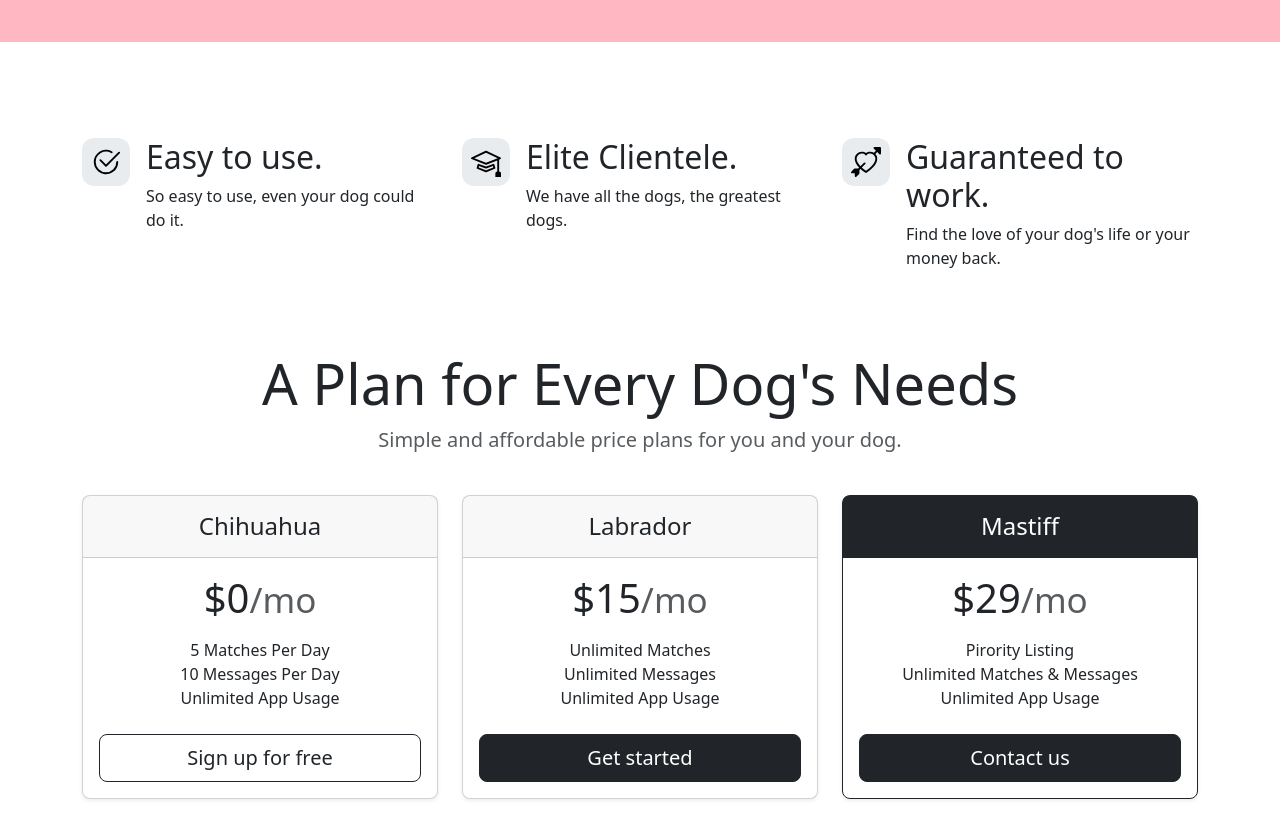
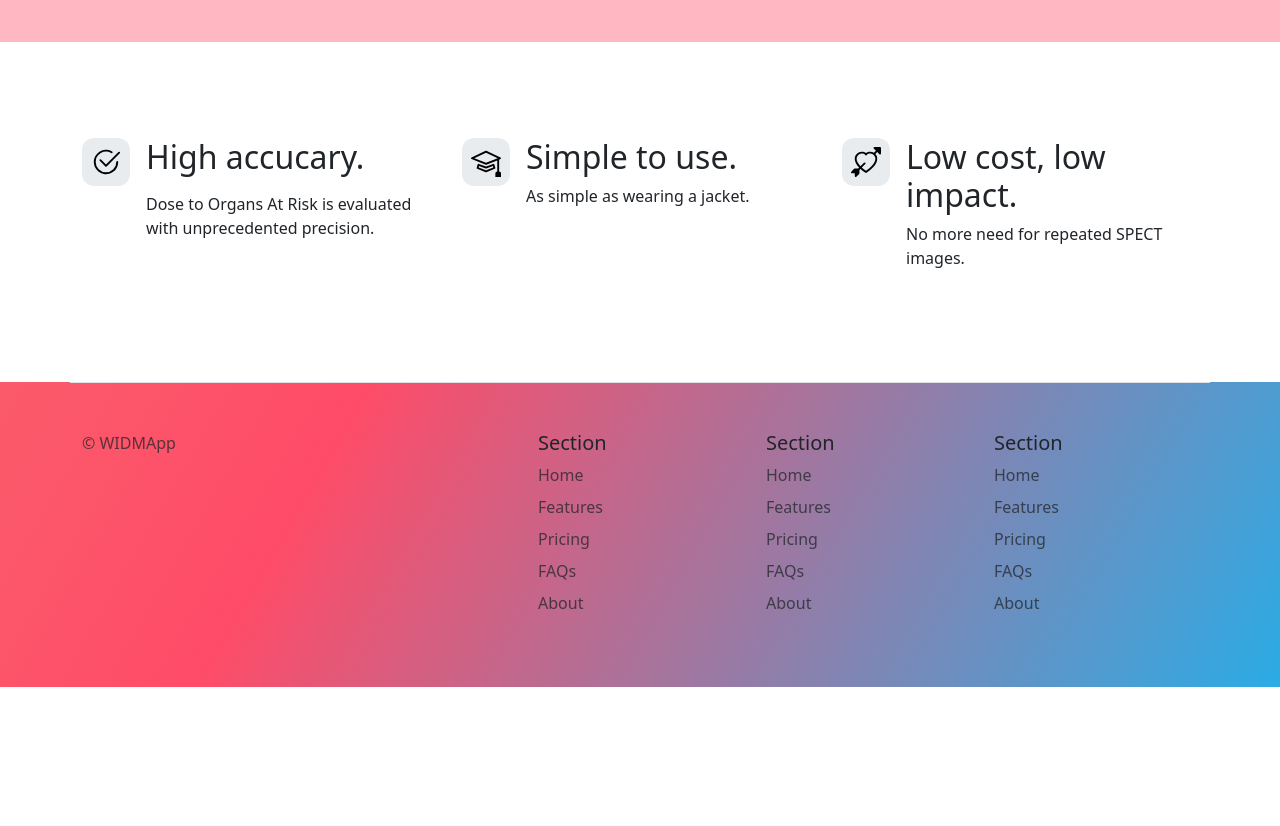
Before and after one commit to collamaf/SitoWIDMApp, a plain HTML site: page index.html in a window 1280 px wide. Shown: the part 1060-1886 px from the top of the page. After the commit the page ends 1747 px from the top, so only its background shows below. Drawn offline with nearby package versions, Linux system fonts and the light colour scheme.

Commit message:
Add features

```diff
--- a/index.html
+++ b/index.html
@@ -106,9 +106,8 @@
             </svg>
           </div>
           <div>
-            <h3 class="fs-2">Easy to use.</h3>
-            <p>So easy to use, even your dog could do it.</p>
-
+            <h3 class="fs-2">High accucary.</h3>
+            <p></p>Dose to Organs At Risk is evaluated with unprecedented precision.</p>
           </div>
         </div>
         <div class="col d-flex align-items-start">
@@ -123,8 +122,8 @@
             </svg>
           </div>
           <div>
-            <h3 class="fs-2">Elite Clientele.</h3>
-            <p>We have all the dogs, the greatest dogs.</p>
+            <h3 class="fs-2">Simple to use.</h3>
+            <p>As simple as wearing a jacket.</p>
 
           </div>
         </div>
@@ -138,8 +137,8 @@
             </svg>
           </div>
           <div>
-            <h3 class="fs-2">Guaranteed to work.</h3>
-            <p>Find the love of your dog's life or your money back.</p>
+            <h3 class="fs-2">Low cost, low impact.</h3>
+            <p>No more need for repeated SPECT images.</p>
 
           </div>
         </div>
@@ -148,7 +147,7 @@
   </section>
 
   <!-- Pricing -->
-  <section id="pricing">
+  <!-- <section id="pricing">
     <div class="container">
       <div class="pricing-header p-3 pb-md-4 mx-auto text-center">
         <h2 class="display-4 fw-normal">A Plan for Every Dog's Needs</h2>
@@ -205,7 +204,7 @@
         </div>
       </div>
     </div>
-  </section>
+  </section> -->
   <!-- Footer -->
   <section id="contact" class="gradient-background">
     <div class="container ">
```
